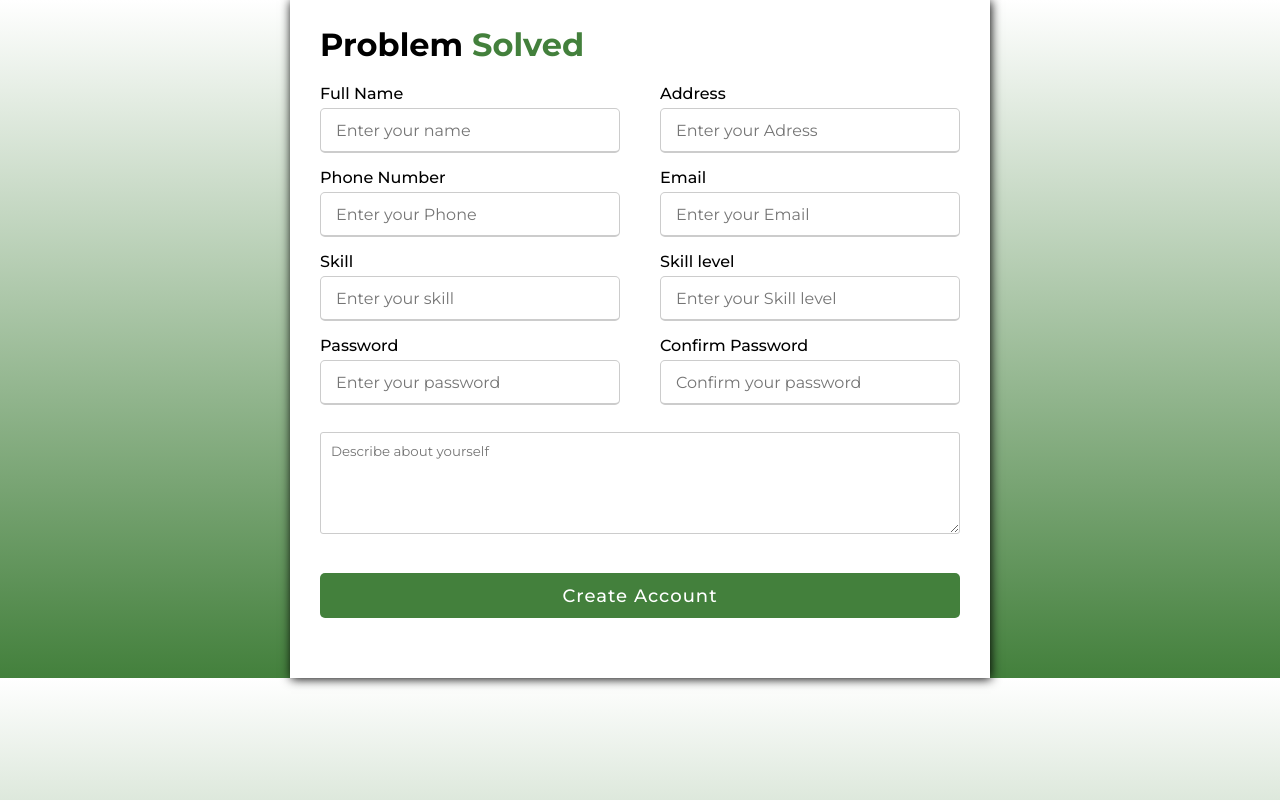
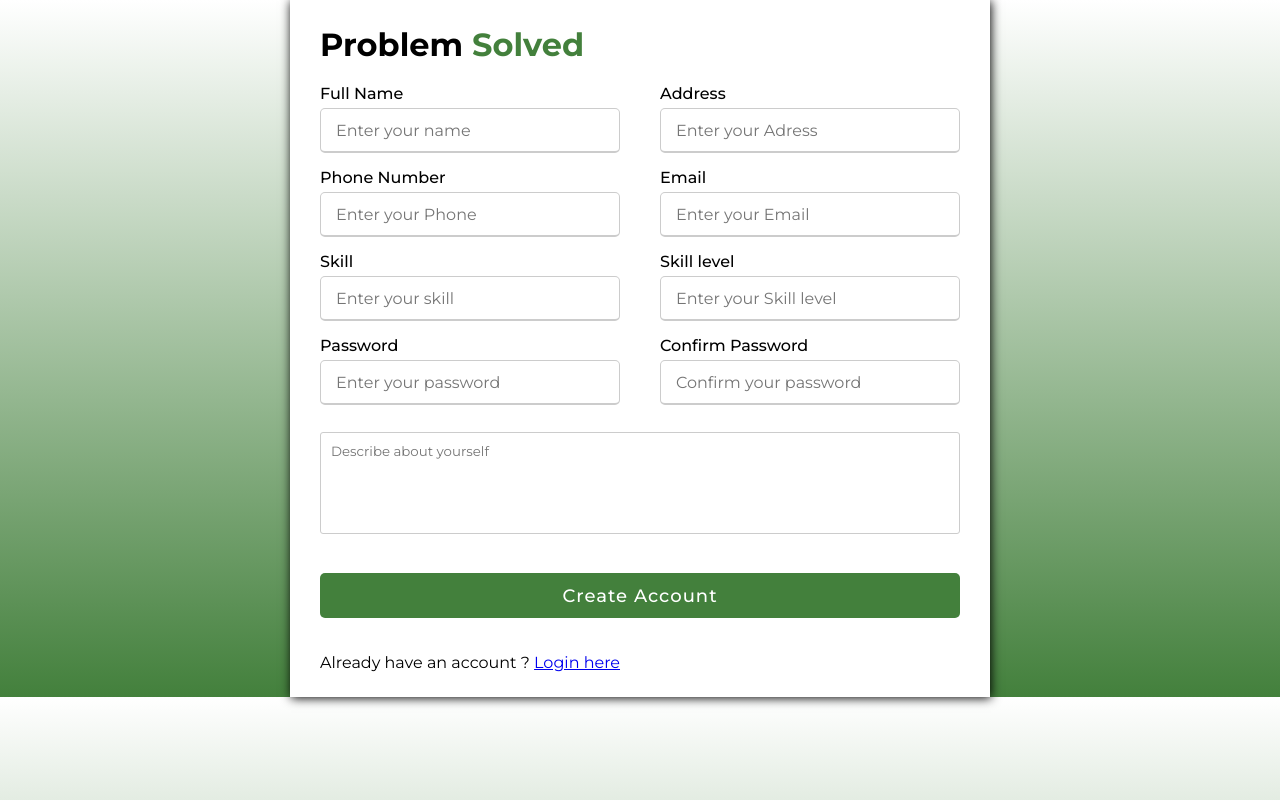
Before and after one commit to SpSenpai/Problem-solved-by-Eatbytes, a PHP site: page /register.php in a window 1280 px wide. Run offline with PHP 8.4, Linux system fonts and the light colour scheme.

Commit message:
Add files via upload

```diff
--- a/Problem Solved/css/homepage.css
+++ b/Problem Solved/css/homepage.css
@@ -65,7 +65,7 @@ image {
     color: var(--main-color);
 }
 
-.sidebar .cross , .cross-user-details{
+.sidebar .cross , .cross-user-details, .cross-post-problem{
     display: block;
     float: right;
     font-size: 1.2rem;
@@ -343,7 +343,7 @@ image {
 }
 
 .post-problem-container {
-    height: 50vh;
+    height: 60vh;
     width: 40vw;
     display: flex;
     flex-direction: row;
--- a/Problem Solved/css/register.css
+++ b/Problem Solved/css/register.css
@@ -133,6 +133,11 @@ form .button input:hover {
   }
 }
 
+
+textarea{
+  resize: none;
+}
+
 @media (max-width: 459px) {
   .container .content .category {
     flex-direction: column;
--- a/Problem Solved/html/homepage.php
+++ b/Problem Solved/html/homepage.php
@@ -211,6 +211,8 @@ if (isset($_POST['submit'])) {
                 placeholder="Short description of your problem"></textarea>
             <input type="file" name="pro_image" class="upload-image">
             <input type="submit" name="submit" value="post-problem" class="login-button">
+            <div class="cross-post-problem"><i class="fa-solid fa-x"></i></div>
+
         </form>
     </div>
     <!-- Map Area -->
--- a/Problem Solved/html/index.php
+++ b/Problem Solved/html/index.php
@@ -19,9 +19,10 @@
 
     </nav>
 
+
     <div class="left-container">
         <h1>Your one step <br><span>solution</span><br>to your problem.</h1>
-        <button href="#">Get started</button>
+        <button onclick="location.href = 'login.php'">Get started</button>
     </div>
 </body>
 </html>
--- a/Problem Solved/html/login.php
+++ b/Problem Solved/html/login.php
@@ -56,7 +56,7 @@ if (isset($_POST['submit'])) {
         <input type="submit" name="submit" value="login" class="login-button">
 
         <a href="" class="forgot-button">Forgot password!</a>
-        <a href="" class="create-button">Create new account</a>    </form>
+        <a href="register.php" class="create-button">Create new account</a>    </form>
     </div>
 
 </body>
--- a/Problem Solved/html/register.php
+++ b/Problem Solved/html/register.php
@@ -28,7 +28,7 @@ if (isset($_POST['submit'])) {
       $insert= "INSERT INTO `logininfo` (`name`, `email`, `password`, `address`, `phone`, `skill`, `level`, `image`, `longitude`, `latitude`, `description`, `dob`, `date`) VALUES ('$name', '$email', '$password', '$address', '$phone', '$skill', '$level', 'luffy.jpeg', '84.514562', '27.612585', '$description', '2001-02-12', current_timestamp())";
 
       mysqli_query($conn, $insert);
-      header('location:homepage.php');
+      header('location:login.php');
     }
   }
 }
@@ -82,11 +82,11 @@ if (isset($_POST['submit'])) {
           </div>
           <div class="input-box">
             <span class="details">Password</span>
-            <input type="text" placeholder="Enter your password" name="password" required>
+            <input type="password" placeholder="Enter your password" name="password" required>
           </div>
           <div class="input-box">
             <span class="details">Confirm Password</span>
-            <input type="text" placeholder="Confirm your password" name="cpassword" required>
+            <input type="password" placeholder="Confirm your password" name="cpassword" required>
           </div>
         </div>
 
@@ -96,6 +96,8 @@ if (isset($_POST['submit'])) {
         <div class="button">
           <input type="submit" name="submit" value="Create Account">
         </div>
+
+        <p>Already have an account ? <a href="login.php">Login here</a></p>
       </form>
     </div>
   </div>
```
Also changed, not shown: Problem Solved/js/home-page.js (+6 -3 lines), Problem Solved/css/firstpage.css (line endings or trailing spaces), Problem Solved/image/man.png (added).
